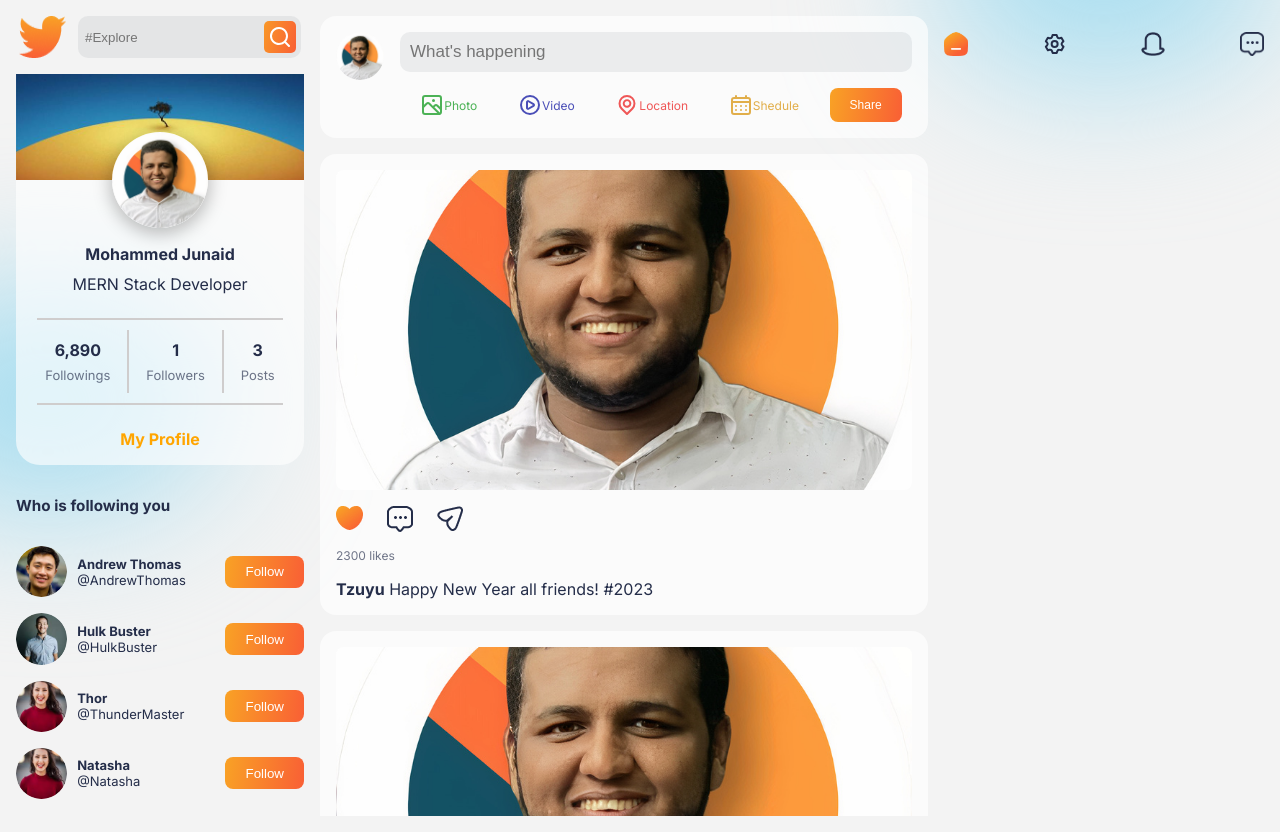
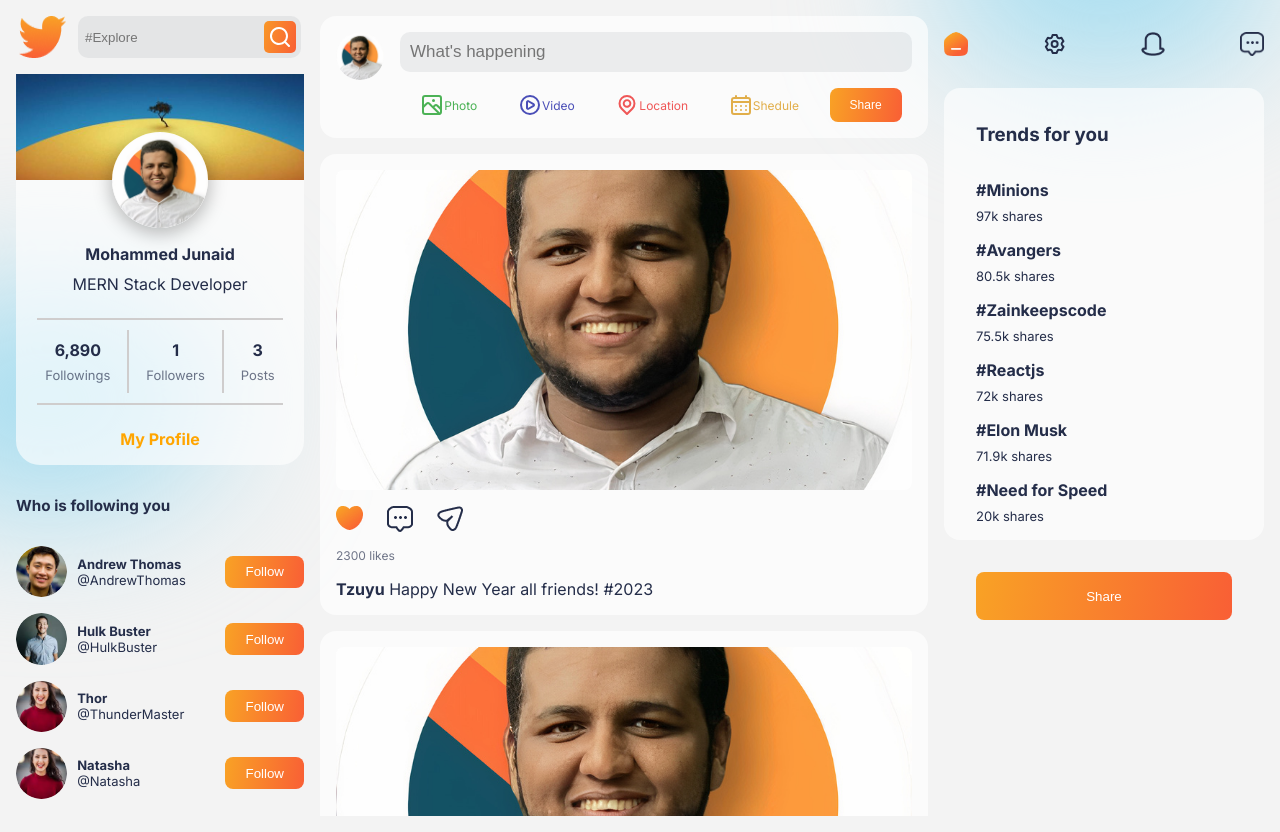
Before and after one commit to junaidapdev/code_march, a React (Create React App) app: page / in a window 1280 px wide. Built offline with nearby package versions, Linux system fonts and the light colour scheme.

Commit message:
Trend Card added

```diff
--- /dev/null
+++ b/src/Data/TrendData.js
@@ -0,0 +1,26 @@
+export const TrendData= [
+    {
+      name: "Minions",
+      shares: 97,
+    },
+    {
+      name: "Avangers",
+      shares: 80.5,
+    },
+    {
+      name: "Zainkeepscode",
+      shares: 75.5,
+    },
+    {
+      name: "Reactjs",
+      shares: 72,
+    },
+    {
+      name: "Elon Musk",
+      shares: 71.9,
+    },
+    {
+      name: "Need for Speed",
+      shares: 20,
+    },
+  ];
--- a/src/components/RightSide/RightSide.css
+++ b/src/components/RightSide/RightSide.css
@@ -16,3 +16,10 @@
     width: 1.5rem;
     height: 1.5rem;
 }
+
+
+.r-button{
+    height: 3rem;
+    width: 80%;
+    align-self: center;
+}
--- a/src/components/RightSide/RightSide.jsx
+++ b/src/components/RightSide/RightSide.jsx
@@ -4,6 +4,7 @@
 import Noti from "../../img/noti.png";
 import Comment from "../../img/comment.png";
 import { UilSetting } from "@iconscout/react-unicons";
+import TrendCard from "../TrendCard/TrendCard";
 
 const RightSide = () => {
   return (
@@ -14,7 +15,15 @@
         <img src={Noti} alt="" />
         <img src={Comment} alt="" />
       </div>
- </div>
+
+
+      <TrendCard />
+
+      <button className="button r-button">
+        Share
+      </button>
+
+    </div>
   );
 };
 
--- /dev/null
+++ b/src/components/TrendCard/TrendCard.css
@@ -0,0 +1,26 @@
+.TrendCard{
+    display: flex;
+    flex-direction: column;
+    gap: 1rem;
+    background-color: var(--cardColor);
+    padding: 1rem;
+    border-radius: 1rem;
+    padding-left: 2rem;
+}
+
+
+.trend{
+    display: flex;
+    flex-direction: column;
+    gap: 0.5rem;
+}
+
+
+.trend>span:nth-of-type(1)
+{
+    font-weight: bold;
+}
+.trend>span:nth-of-type(2)
+{
+    font-size: 13px;
+}
--- /dev/null
+++ b/src/components/TrendCard/TrendCard.jsx
@@ -0,0 +1,22 @@
+import React from 'react'
+import './TrendCard.css'
+
+import {TrendData} from '../../Data/TrendData.js'
+const TrendCard = () => {
+  return (
+    <div className="TrendCard">
+            <h3>Trends for you</h3>
+            {TrendData.map((trend)=>{
+                return(
+                    <div className="trend">
+                        <span>#{trend.name}</span>
+                        <span>{trend.shares}k shares</span>
+                    </div>
+                )
+            })}
+
+    </div>
+  )
+}
+
+export default TrendCard
```
